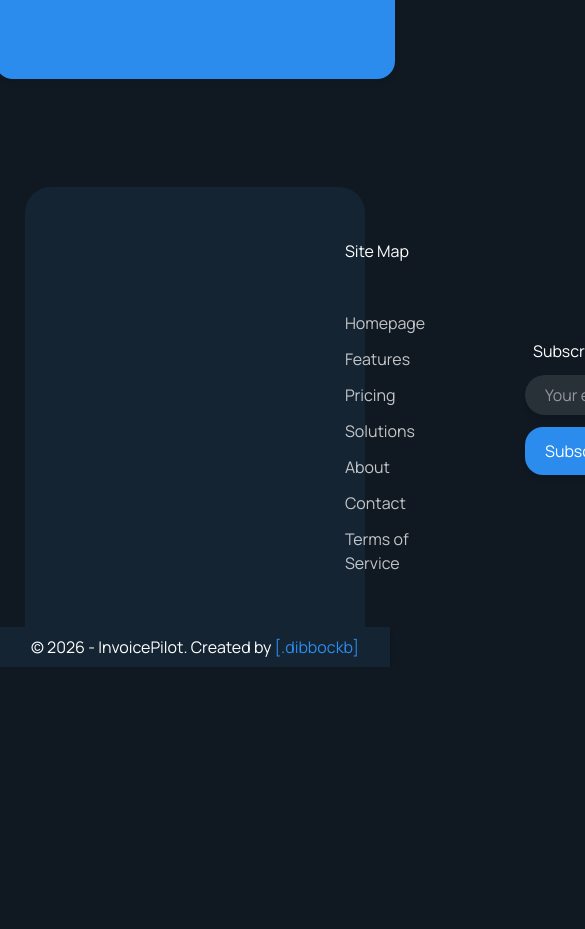
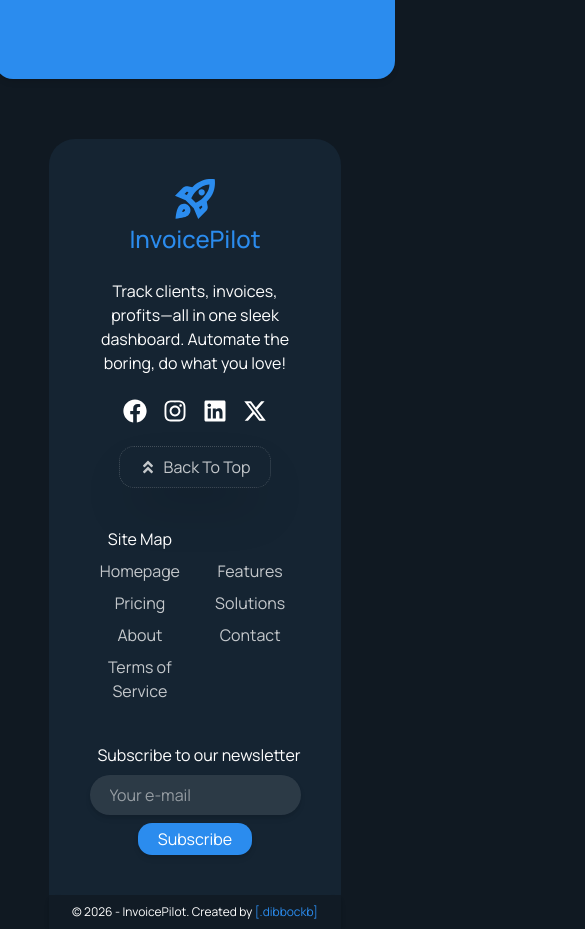
Before and after one commit to dibbockb/InvoicePilot, a React (Vite) app: page / in a window 390 px wide. Shown: the part 4460-5389 px from the top of the page, 585 px wide, since content can reach past the window. Before the commit the page ends 5127 px from the top, so only its background shows below. Built offline with nearby package versions, Linux system fonts and the light colour scheme; no server answers.

Commit message:
Added Responsive Footer

```diff
--- a/src/components/ui/Global/Footer.tsx
+++ b/src/components/ui/Global/Footer.tsx
@@ -12,22 +12,22 @@ const Footer = () => {
             behavior: 'smooth'
         });
     };
-
     const handleSubscribe = () => {
         alert("We will let you know!")
     }
+
     return (
-        <footer className=" rounded-t-3xl pt-12 ">
-            <div className="w-[87%] mx-auto bg-[#192b3da2] rounded-t-4xl h-110 flex justify-center ">
+        <footer>
+            <div className="py-10 md:px-25 max-w-[75%] mx-auto bg-[#192b3da2] rounded-t-4xl flex flex-col md:flex-row justify-center ">
 
                 {/* footer brand */}
-                <div className="flex flex-col justify-center pr-120">
-                    <div onClick={goToTop} className="flex flex-col w-fit justify-center items-center group">
-                        <img src="/assets/icon.svg" alt="navbar-icon" className="h-9 w-9 " />
-                        <div className=" text-accent text-2xl font-medium hidden md:block group-hover:cursor-pointer">InvoicePilot</div>
+                <div className="flex flex-col justify-center items-center md:justify-center md:items-start">
+                    <div onClick={goToTop} className="flex flex-col ">
+                        <img src="/assets/icon.svg" alt="footer-icon" className="w-10 mx-auto md:mx-0 pb-1" />
+                        <div className="sm:flex-co text-accent text-2xl font-medium md:block group-hover:cursor-pointer">InvoicePilot</div>
                     </div>
                     <br />
-                    <p className="w-75 text-white/75">Track clients, invoices, profits—all in one sleek dashboard. Automate the boring, do what you love!</p>
+                    <p className="max-w-50 md:max-w-75 text-center md:text-left text-subtle">Track clients, invoices, profits—all in one sleek dashboard. Automate the boring, do what you love!</p>
                     <br />
                     <div className="flex gap-4">
                         <a href="https://www.google.com/search?q=InvoicePilot%20by%20dibbockb%20facebook%20page" target="_blank"><FaFacebook className="shadow-2xl h-6 w-6 hover:scale-105"></FaFacebook></a>
@@ -36,12 +36,12 @@ const Footer = () => {
                         <a href="https://www.google.com/search?q=InvoicePilot%20by%20dibbockb%20twitter%20page" target="_blank"><FaXTwitter className="shadow-2xl h-6 w-6 hover:scale-105"></FaXTwitter></a>
                     </div>
                     <br />
-                    <button onClick={goToTop} className="flex text-white/75 max-w-fit gap-2 hover:shadow-lg justify-center items-center outline-1 outline-dotted outline-white/20 shadow-2xl rounded-xl w-fit h-10 px-5 hover:bg-accent duration-150 transition-all "> <FaAngleDoubleUp></FaAngleDoubleUp> Back To Top</button>
+                    <button onClick={goToTop} className="flex text-white/75 max-w-fit gap-2 hover:shadow-lg justify-center items-center outline-1 outline-dotted outline-white/20 shadow-2xl rounded-xl w-fit h-10 px-5 hover:bg-accent duration-150 transition-all md:hidden lg:flex"> <FaAngleDoubleUp></FaAngleDoubleUp > Back To Top</button>
                 </div>
 
                 {/* footer sitemap */}
-                <div className="flex flex-col justify-center text-left items-start gap-3">
-                    <h5>Site Map</h5>
+                <div className="grid grid-cols-2 mx-auto px-10 py-10 md:flex flex-col justify-center items-center text-center gap-2">
+                    <h5 className="flex justify-center items-center text-center">Site Map</h5>
                     <br />
                     <Link className="text-white/75 hover:text-white transition-all duration-300" to={"/"}>Homepage</Link>
                     <Link className="text-white/75 hover:text-white transition-all duration-300" to={"/features"}>Features</Link>
@@ -53,14 +53,14 @@ const Footer = () => {
                 </div>
 
                 {/* footer sub */}
-                <section className="flex flex-col justify-center text-left items-start gap-3 pl-25">
+                <section className="flex flex-col justify-center items-center md:items-start gap-2">
                     <p className="pl-2">Subscribe to our newsletter</p>
-                    <input type="text" placeholder="Your e-mail" className="bg-white/10 rounded-3xl  shadow-md hover:shadow-lg h-10 w-75 pl-5 transition-all duration-300" />
-                    <button onClick={handleSubscribe} className="text-white bg-accent hover:brightness-85 transition-all shadow-md hover:shadow-lg duration-300 h-12 w-fit px-5 rounded-2xl">Subscribe</button>
+                    <input type="text" placeholder="Your e-mail" className="bg-white/10 rounded-3xl  shadow-md hover:shadow-lg h-10 max-w-75 lg:w-85 pl-5 transition-all duration-300" />
+                    <button onClick={handleSubscribe} className="text-white bg-accent hover:brightness-85 transition-all shadow-md hover:shadow-lg duration-300 h-8 md:h-10 px-5 rounded-xl ">Subscribe</button>
                 </section>
             </div>
 
-            <p className="text-white text-center py-2 bg-[#192b3da2] shadow-md hover:shadow-lg">© 2026 - InvoicePilot. Created by <a href="https://www.dibbockb.com/" target="_blank" className="text-accent"> [.dibbockb]</a></p>
+            <p className="text-white text-center py-2 bg-[#192b3da2]/20 shadow-md hover:shadow-lg max-w-[75%] mx-auto text-[12px]">© 2026 - InvoicePilot. Created by <a href="https://www.dibbockb.com/" target="_blank" className="text-accent"> [.dibbockb]</a></p>
         </footer>
     )
 }
```
